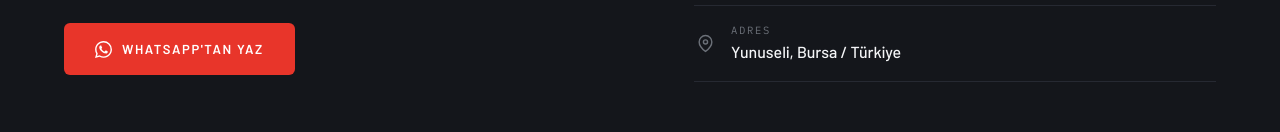
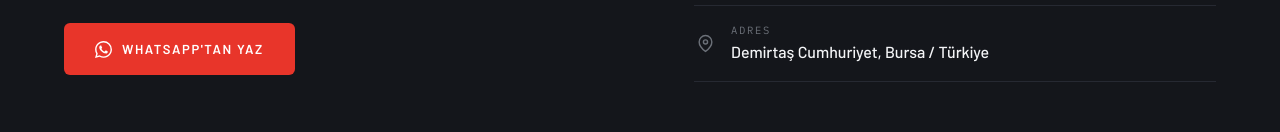
Before and after one commit to Ciftci-Workshop/Ciftci-Workshop, a plain HTML site: page index.html in a window 1280 px wide. Shown: the part 3402-3534 px from the top of the page. Drawn offline with Linux system fonts and the light colour scheme.

Commit message:
Update index.html

```diff
--- a/index.html
+++ b/index.html
@@ -193,7 +193,7 @@
 				</a>
 				<div class="bilgi">
 					<svg viewBox="0 0 24 24" fill="none" stroke="currentColor" stroke-width="1.8" stroke-linecap="round" stroke-linejoin="round" aria-hidden="true"><path d="M20 10c0 6-8 12-8 12S4 16 4 10a8 8 0 0 1 16 0z"/><circle cx="12" cy="10" r="2.6"/></svg>
-					<span><span class="bilgi-label">Adres</span><span class="bilgi-value">Yunuseli, Bursa / Türkiye</span></span>
+					<span><span class="bilgi-label">Adres</span><span class="bilgi-value">Demirtaş Cumhuriyet, Bursa / Türkiye</span></span>
 				</div>
 			</div>
 		</div>
```
